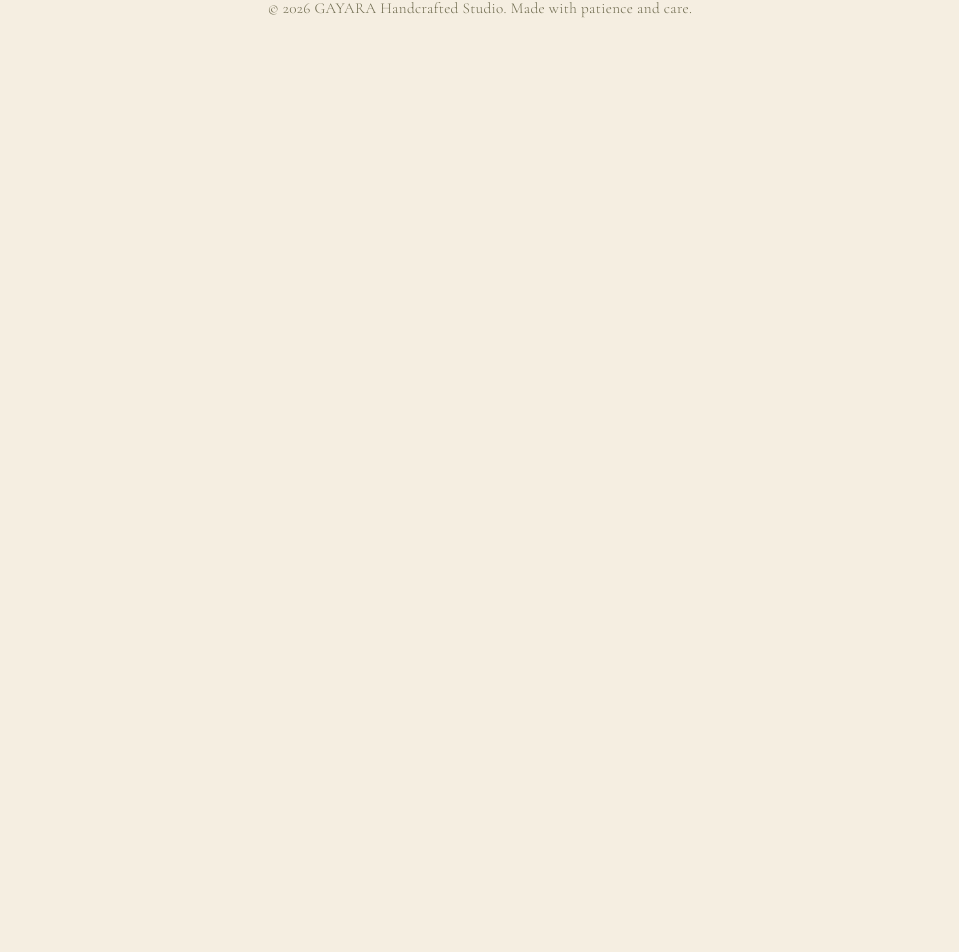
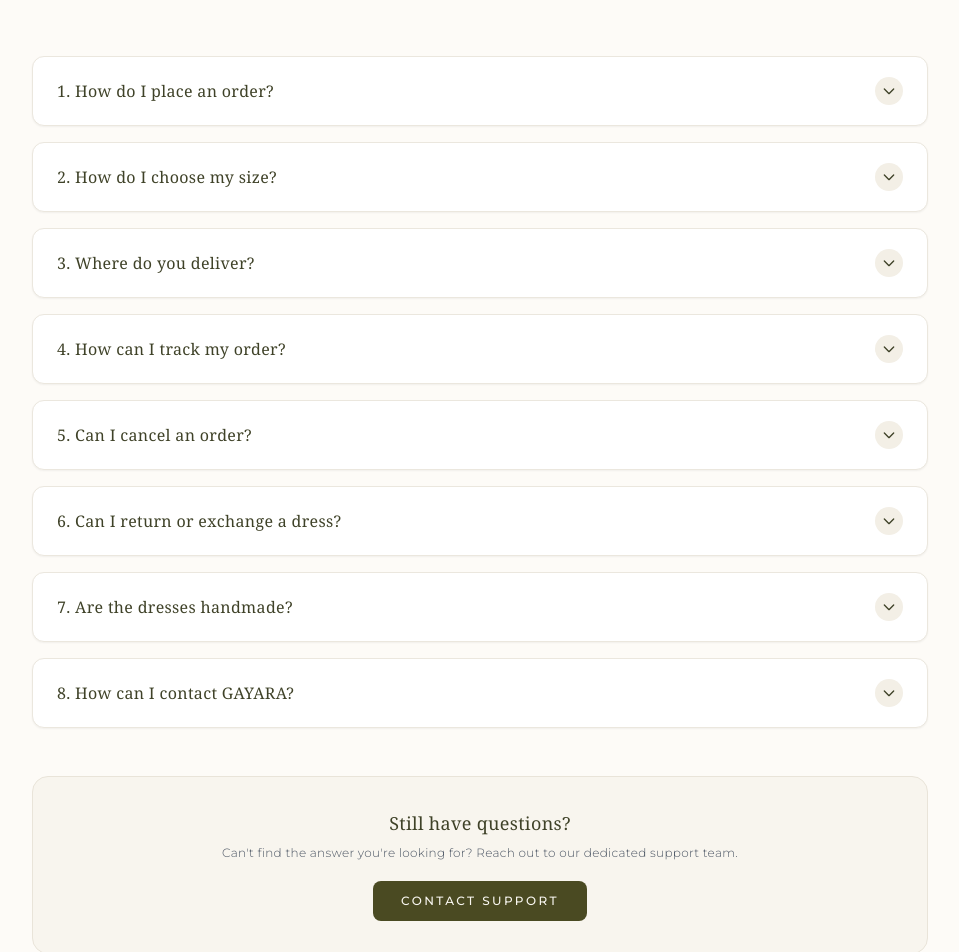
Before and after one commit to sankardasnasd/GAYARA-FRONTEND, a React (Vite) app: page / in a window 1280 px wide. Shown: the part 2697-3649 px from the top of the page, without its empty margins (160-1119 px from the left). Before the commit the page ends 2764 px from the top, so only its background shows below. Built offline with nearby package versions, Linux system fonts and the light colour scheme; no server answers.

Commit message:
Add FAQ page component

```diff
--- a/src/App.jsx
+++ b/src/App.jsx
@@ -2,6 +2,7 @@ import React, { useEffect, useState } from 'react';
 import axios from 'axios';
 import { MessageCircle } from 'lucide-react';
 import ContactUs from './components/ContactUs';
+import FAQ from './components/FAQ';
 
 /* Photos live in  public/gayara/  (from gayara-images.zip) */
 const img = (name) => `/gayara/${name}.jpg`;
@@ -274,6 +275,8 @@ const API_BASE = import.meta.env.VITE_API_URL || 'https://gayara-backend.onrende
       </main>
       <ContactUs />
 
+      <FAQ />
+
       {/* FOOTER */}
       <footer className="mt-1 bg-[#F5EEE1] border-t border-[#DCCFB6] py-12 text-center">
         <LogoMark className="w-9 mx-auto text-[#4A4A22]" />
--- /dev/null
+++ b/src/components/FAQ.jsx
@@ -0,0 +1,118 @@
+import React, { useState } from 'react';
+
+const faqData = [
+  {
+    question: "1. How do I place an order?",
+    answer: "Choose your favourite dress, select the available size and colour, add it to your bag, and complete checkout."
+  },
+  {
+    question: "2. How do I choose my size?",
+    answer: "Refer to the size chart on the product page. If you're unsure, contact our customer support before ordering."
+  },
+  {
+    question: "3. Where do you deliver?",
+    answer: "Delivery availability depends on your serviceable PIN code. Check availability before placing your order."
+  },
+  {
+    question: "4. How can I track my order?",
+    answer: "Use the tracking link shared after dispatch, or visit My Orders if your account supports order tracking."
+  },
+  {
+    question: "5. Can I cancel an order?",
+    answer: "Cancellation depends on your order status and the cancellation policy. Please contact us as soon as possible."
+  },
+  {
+    question: "6. Can I return or exchange a dress?",
+    answer: "Eligible products can be returned or exchanged according to our published policy. Check the policy before placing an order."
+  },
+  {
+    question: "7. Are the dresses handmade?",
+    answer: "Product pages will clearly identify handmade items and the specific handcrafted details they contain. Not every product will necessarily be handmade."
+  },
+  {
+    question: "8. How can I contact GAYARA?",
+    answer: "Contact us through our official email, WhatsApp, or Instagram account listed on the website."
+  }
+];
+
+const FAQ = () => {
+  const [openIndex, setOpenIndex] = useState(null);
+
+  const toggleFAQ = (index) => {
+    setOpenIndex(openIndex === index ? null : index);
+  };
+
+  return (
+    <section className="min-h-screen bg-[#FDFBF7] text-[#2C2C24] py-16 px-4 sm:px-6 lg:px-8">
+      <div className="max-w-4xl mx-auto">
+
+        {/* Header Section */}
+        <div className="text-center max-w-xl mx-auto mb-14">
+          <p className="text-xs uppercase tracking-[0.25em] text-[#6B705C] mb-3">Help & Assistance</p>
+          <h1 className="text-3xl sm:text-4xl font-serif text-[#3F4228] tracking-wide mb-4">
+            Frequently Asked Questions
+          </h1>
+          <p className="text-sm text-gray-600 leading-relaxed font-light">
+            Find answers to common questions about orders, sizing, delivery, and styling with GAYARA.
+          </p>
+        </div>
+
+        {/* Accordion List */}
+        <div className="space-y-4">
+          {faqData.map((item, index) => {
+            const isOpen = openIndex === index;
+            return (
+              <div
+                key={index}
+                className="bg-white border border-[#EBE7DE] rounded-xl transition-all duration-200 overflow-hidden shadow-sm"
+              >
+                <button
+                  type="button"
+                  onClick={() => toggleFAQ(index)}
+                  className="w-full py-5 px-6 text-left flex justify-between items-center gap-4 hover:bg-[#FAF9F5] transition-colors"
+                >
+                  <span className="text-base font-serif text-[#3F4228] font-medium">
+                    {item.question}
+                  </span>
+                  <span className="w-7 h-7 rounded-full bg-[#F3EFE6] flex items-center justify-center shrink-0 text-[#3F4228]">
+                    <svg
+                      className={`w-4 h-4 transition-transform duration-300 ${isOpen ? 'rotate-180' : ''}`}
+                      fill="none"
+                      stroke="currentColor"
+                      viewBox="0 0 24 24"
+                    >
+                      <path strokeLinecap="round" strokeLinejoin="round" strokeWidth="2" d="M19 9l-7 7-7-7" />
+                    </svg>
+                  </span>
+                </button>
+
+                {isOpen && (
+                  <div className="px-6 pb-6 pt-1 text-sm text-gray-600 leading-relaxed border-t border-[#F5F2EA]">
+                    {item.answer}
+                  </div>
+                )}
+              </div>
+            );
+          })}
+        </div>
+
+        {/* Bottom Support Callout */}
+        <div className="mt-12 p-8 bg-[#F8F5EE] border border-[#E9E4D9] rounded-2xl text-center">
+          <h3 className="text-lg font-serif text-[#3F4228] mb-2">Still have questions?</h3>
+          <p className="text-xs text-gray-600 mb-5">
+            Can't find the answer you're looking for? Reach out to our dedicated support team.
+          </p>
+          <a
+            href="#contact"
+            className="inline-block px-7 py-3 bg-[#4A4A22] hover:bg-[#3B3B1B] text-[#F9F7F1] rounded-lg text-xs uppercase tracking-[0.2em] font-medium transition-colors"
+          >
+            Contact Support
+          </a>
+        </div>
+
+      </div>
+    </section>
+  );
+};
+
+export default FAQ;
```
